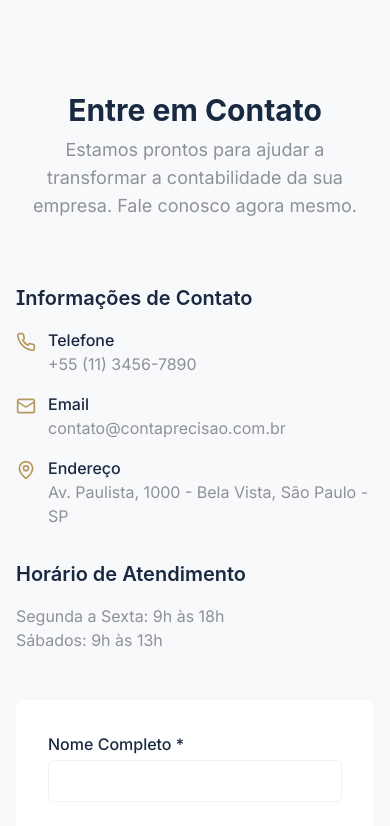
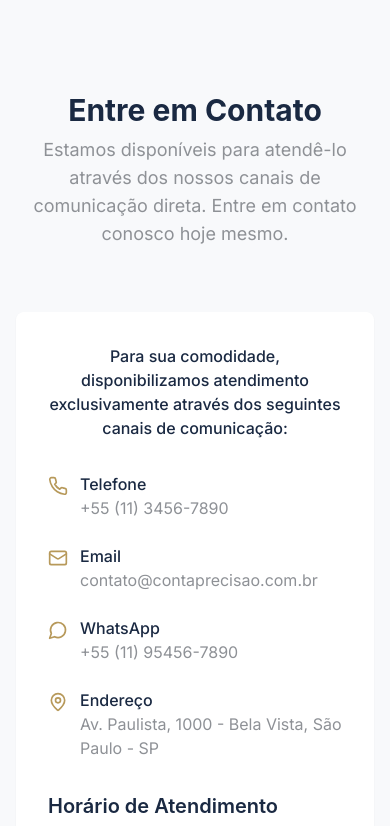
Before and after one commit to DevZipMateus/renovalimp, a React (Vite) app: page / in a window 390 px wide. Shown: the part 6620-7446 px from the top of the page. Built offline with nearby package versions, Linux system fonts and the light colour scheme.

Commit message:
Adjust contact information
Adjusted the contact section to remove the form and reflect contact only via phone, email, and WhatsApp.

```diff
--- a/src/components/Contact.tsx
+++ b/src/components/Contact.tsx
@@ -1,6 +1,5 @@
 
 import React, { useEffect, useRef } from 'react';
-import ContactForm from './contact/ContactForm';
 import ContactInfo from './contact/ContactInfo';
 
 const Contact = () => {
@@ -52,13 +51,13 @@ const Contact = () => {
             Entre em Contato
           </h2>
           <p className="section-subtitle" ref={el => elementsRef.current[1] = el}>
-            Estamos prontos para ajudar a transformar a contabilidade da sua empresa. Fale conosco agora mesmo.
+            Estamos disponíveis para atendê-lo através dos nossos canais de comunicação direta.
+            Entre em contato conosco hoje mesmo.
           </p>
         </div>
 
-        <div className="grid md:grid-cols-2 gap-12 max-w-5xl mx-auto">
+        <div className="max-w-3xl mx-auto">
           <ContactInfo setRef={el => elementsRef.current[2] = el} />
-          <ContactForm setRef={el => elementsRef.current[3] = el} />
         </div>
       </div>
     </section>
--- a/src/components/contact/ContactInfo.tsx
+++ b/src/components/contact/ContactInfo.tsx
@@ -1,6 +1,6 @@
 
 import React from 'react';
-import { Mail, Phone, MapPin } from 'lucide-react';
+import { Mail, Phone, MessageCircle, MapPin } from 'lucide-react';
 
 interface ContactInfoProps {
   setRef: (el: HTMLDivElement | null) => void;
@@ -21,6 +21,12 @@ const ContactInfo: React.FC<ContactInfoProps> = ({ setRef }) => {
       href: "mailto:contato@contaprecisao.com.br"
     },
     {
+      icon: <MessageCircle className="h-5 w-5" />,
+      title: "WhatsApp",
+      details: "+55 (11) 95456-7890",
+      href: "https://wa.me/5511954567890?text=Olá!%20Gostaria%20de%20mais%20informações%20sobre%20os%20serviços%20de%20contabilidade."
+    },
+    {
       icon: <MapPin className="h-5 w-5" />,
       title: "Endereço",
       details: "Av. Paulista, 1000 - Bela Vista, São Paulo - SP",
@@ -30,14 +36,17 @@ const ContactInfo: React.FC<ContactInfoProps> = ({ setRef }) => {
 
   return (
     <div
-      className="space-y-8 opacity-0"
+      className="space-y-8 opacity-0 bg-white p-8 rounded-lg shadow-sm"
       ref={setRef}
     >
+      <div className="text-center mb-6">
+        <p className="text-accounting-navy font-medium">
+          Para sua comodidade, disponibilizamos atendimento exclusivamente através dos seguintes canais de comunicação:
+        </p>
+      </div>
+
       <div>
-        <h3 className="text-accounting-navy font-display font-semibold text-xl mb-4">
-          Informações de Contato
-        </h3>
-        <div className="space-y-4">
+        <div className="space-y-6">
           {contactInfo.map((info, index) => (
             <a
               href={info.href}
```
